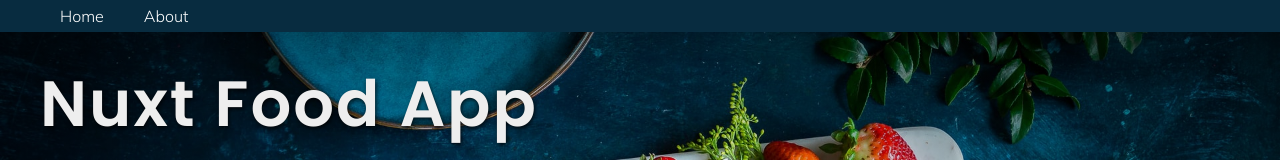
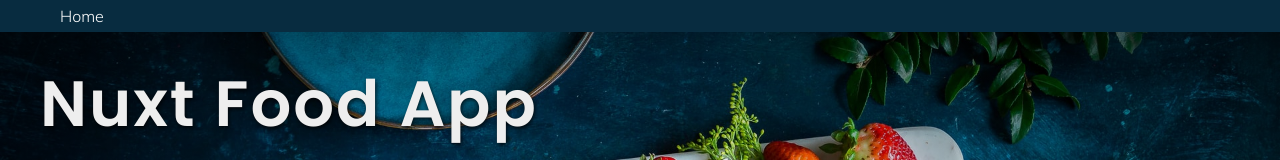
Before and after one commit to LeonNimoy/nuxtfoodapp, a Nuxt app: page / in a window 1280 px wide. Shown: the top 160 px of the page. Built offline with nearby package versions, Linux system fonts and the light colour scheme.

Commit message:
chore: delete about.vue page

```diff
--- a/components/AppMenu.vue
+++ b/components/AppMenu.vue
@@ -3,9 +3,6 @@
     <ul>
       <li>
         <nuxt-link to="/">Home</nuxt-link>
-      </li>
-      <li>
-        <nuxt-link to="/about">About</nuxt-link>
       </li>
     </ul>
   </nav>
```
